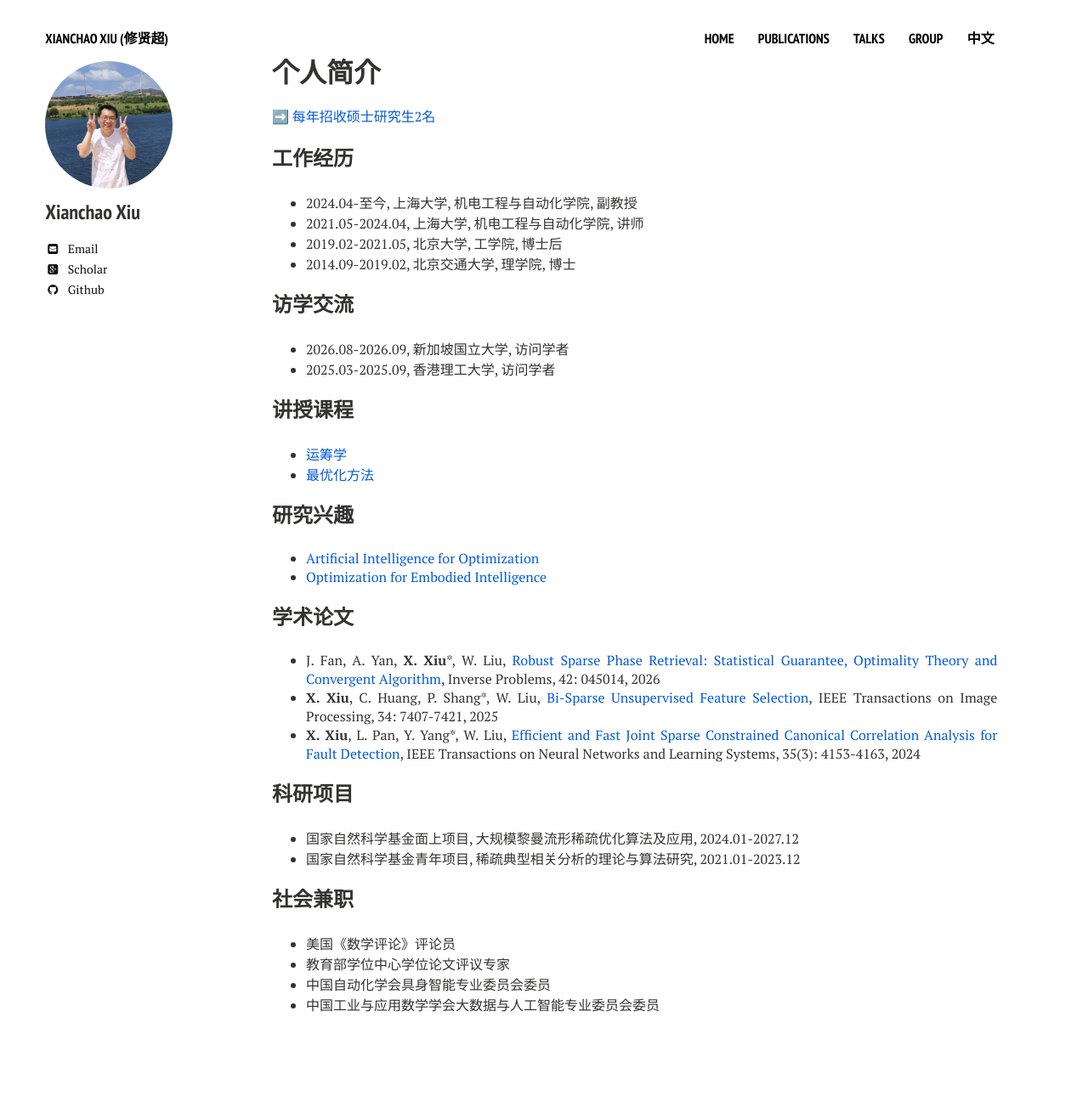
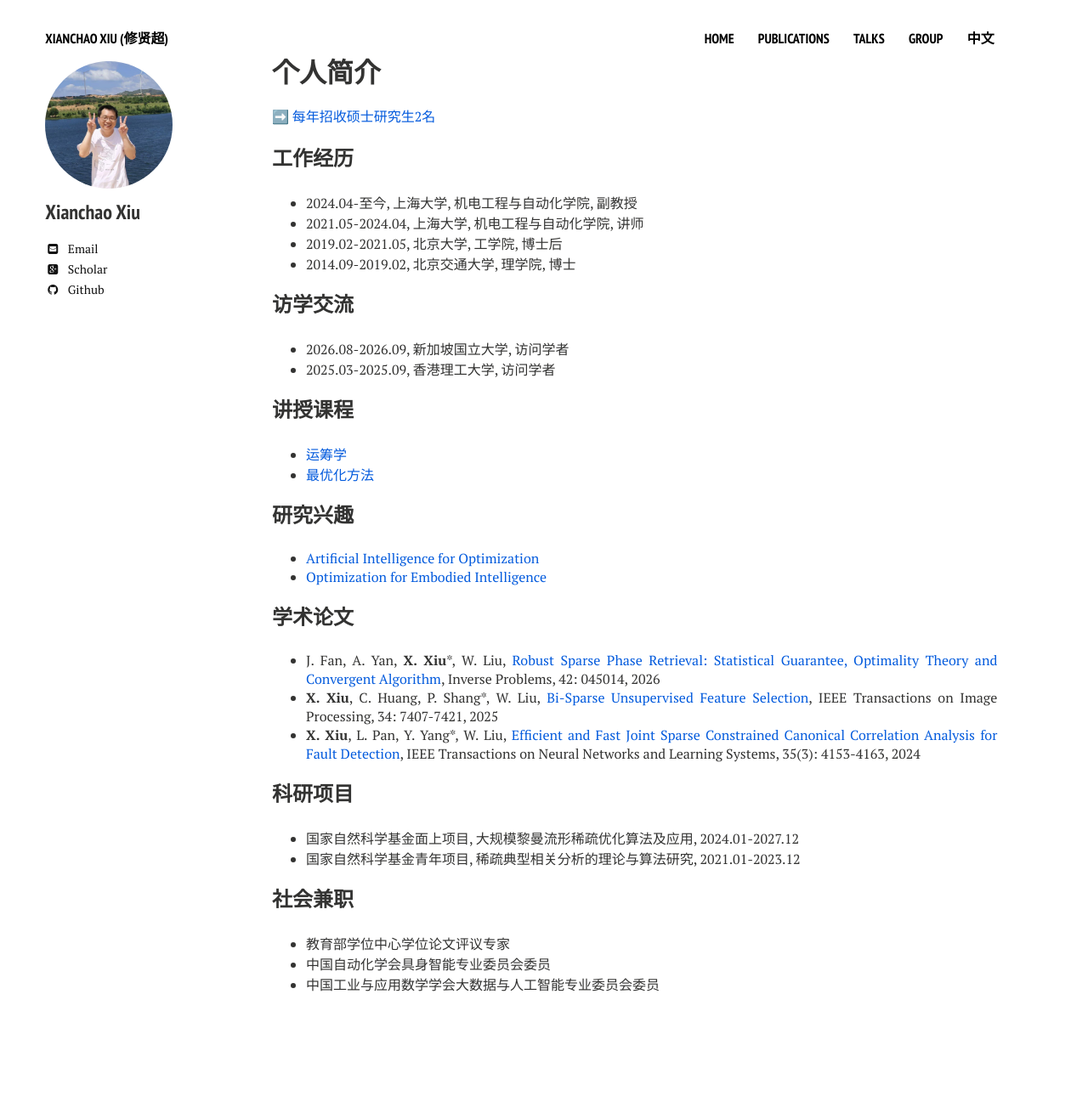
Before and after one commit to xianchaoxiu/xianchaoxiu.github.io, a Jekyll site: the page built from chinese/index.md, in a window 1280 px wide. Shown: the whole page at 85% size. Built offline with Jekyll 4.4.1, drawn with Linux system fonts in a browser that asks for light colours; nearby versions of some CDN libraries; after the commit the page ends 1266 px from its top, so only the background shows below that.

Commit message:
Update index.md

```diff
--- a/chinese/index.md
+++ b/chinese/index.md
@@ -44,7 +44,6 @@ share: false
 
 
 ### 社会兼职
-* 美国《数学评论》评论员 <br>
 * 教育部学位中心学位论文评议专家 <br>
 * 中国自动化学会具身智能专业委员会委员 <br>
 * 中国工业与应用数学学会大数据与人工智能专业委员会委员 <br>
```
